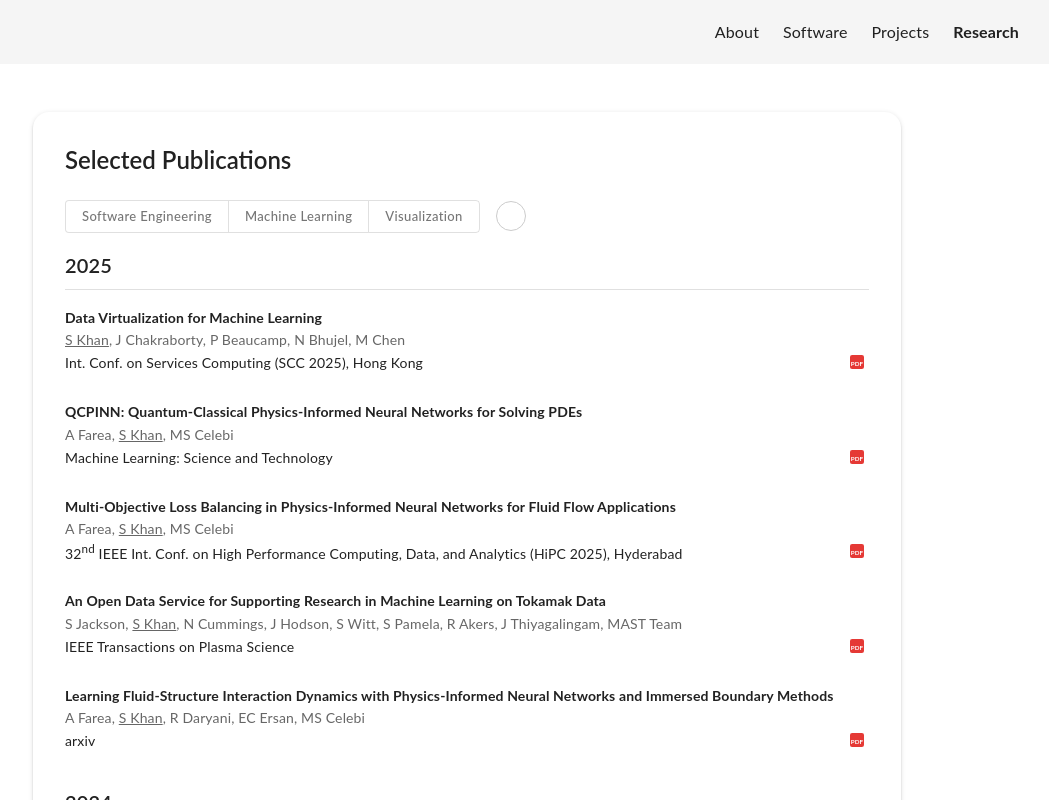
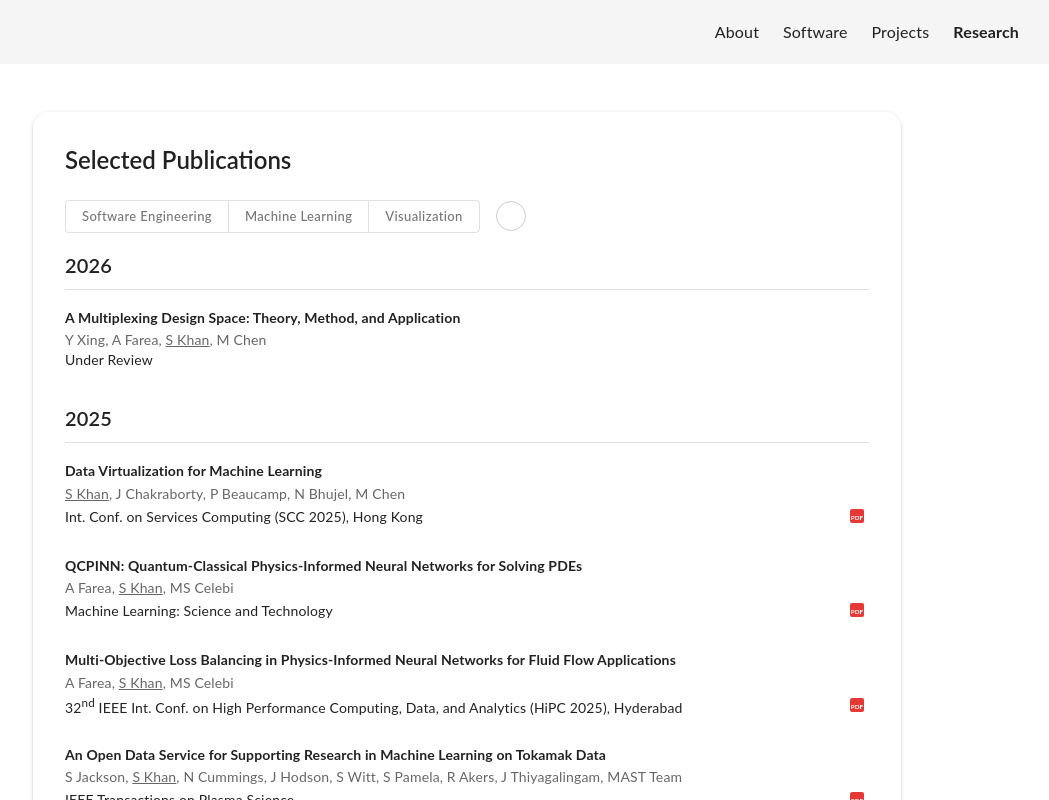
Before and after one commit to saifulkhan/saifulkhan.github.io, a Next.js app: page /research in a window 1280 px wide. Shown: the top 800 px of the page, without its empty margins (173-1222 px from the left). Built offline with nearby package versions, Linux system fonts and the light colour scheme; some icons are missing.

Commit message:
updated publication

```diff
--- a/src/data/publications.ts
+++ b/src/data/publications.ts
@@ -16,6 +16,14 @@ export interface Publication {
 }
 
 export const publicationsList: Publication[] = [
+  {
+    title: 'A Multiplexing Design Space: Theory, Method, and Application',
+    authors: 'Y Xing, A Farea, S Khan, M Chen',
+    venue: { name: 'Under Review', type: 'conference' },
+    year: 2026,
+    tags: ['Visualization', 'Machine Learning', 'Software Engineering'],
+    links: [],
+  },
   {
     title: 'Data Virtualization for Machine Learning',
     authors: 'S Khan, J Chakraborty, P Beaucamp, N Bhujel, M Chen',
```
